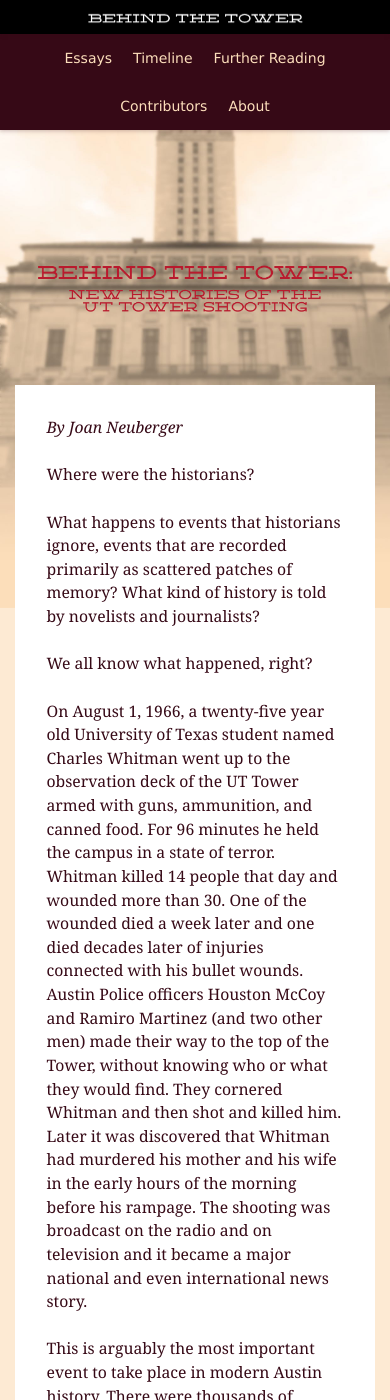
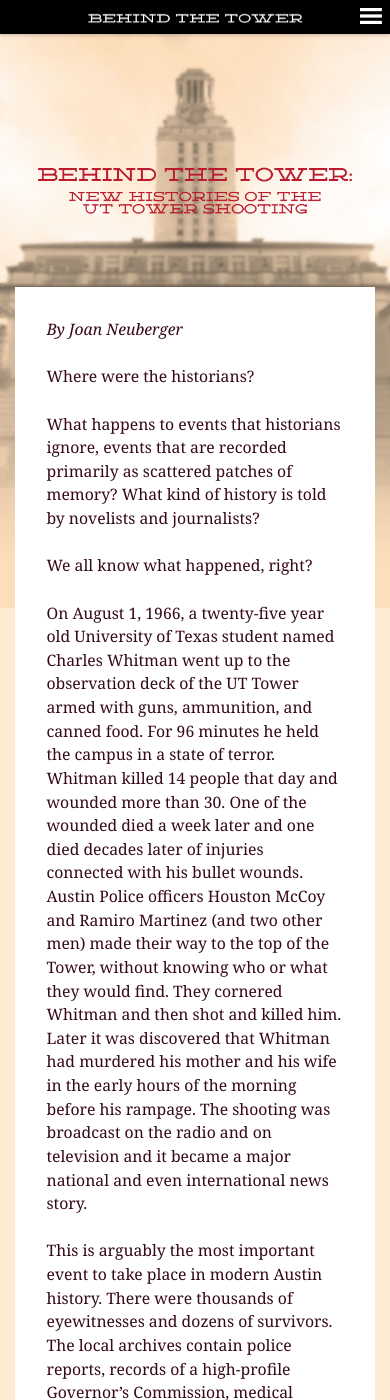
Before and after one commit to utexas-public-history/tower, a Jekyll site: the page built from index.md, in a window 390 px wide and 1400 px high. Built offline with Jekyll 4.4.1, drawn with Linux system fonts in a browser that asks for light colours.

Commit message:
Add hamburger menu for header in small viewport sizes

```diff
--- a/_includes/header.html
+++ b/_includes/header.html
@@ -1,5 +1,27 @@
 <div class="top-banner bar">
-  <a href="{{ site.baseurl }}/"><img src="{{ site.baseurl }}/images/interface/banner.png" alt="Behind the Tower" /><span class="invisible-text">Behind the Tower</span></a>
+  <a href="#" id="hamburger">
+    <img src="{{ site.baseurl }}/images/interface/hamburger.png" />
+  </a>
+  <a href="{{ site.baseurl }}/" class="logo"><img src="{{ site.baseurl }}/images/interface/banner.png" alt="Behind the Tower" /><span class="invisible-text">Behind the Tower</span></a>
+
+  <div id="mobile-header">
+    <nav>
+      <ul>
+        <li><a href="{{ site.baseurl }}/essays">Essays</a></li>
+        <li><a href="{{ site.baseurl }}/timeline">Timeline</a></li>
+        <li><a href="{{ site.baseurl }}/further-reading">Further Reading</a></li>
+        <li><a href="{{ site.baseurl }}/contributors">Contributors</a></li>
+        <li><a href="{{ site.baseurl }}/about">About</a></li>
+      </ul>
+    </nav>
+  </div>
+
+  <script type="text/javascript">
+    $('#hamburger').on('click', function(e) {
+      e.preventDefault();
+      $('#mobile-header').toggle();
+    });
+  </script>
 </div>
 <div class="header bar">
   <nav class="container">
@@ -12,7 +34,7 @@
             --><li><a href="{{ site.baseurl }}/essays">Essays</a></li><!--
           {% endif -%}
           {% if page.nav_highlight == 'timeline' -%}
-            --><li><a href="{{ site.baseurl }}/timeline" class="here">Timeline</a></li>!--
+            --><li><a href="{{ site.baseurl }}/timeline" class="here">Timeline</a></li><!--
           {% else -%}
             --><li><a href="{{ site.baseurl }}/timeline">Timeline</a></li><!--
           {% endif -%}
--- a/_sass/base.scss
+++ b/_sass/base.scss
@@ -55,11 +55,56 @@
         left: 0;
     }
 
-    a {
+    a.logo {
       display: block;
       margin: 0 auto;
       max-width: 235px;
       width: 50%;
+    }
+
+    #hamburger {
+      display: none;
+      position: absolute;
+        top: 8px;
+        right: 8px;
+      width: 22.5px;
+
+      img {
+        display: block;
+        height: 16px;
+        width: 22.5px;
+      }
+    }
+
+    #mobile-header {
+      display: none;
+
+      ul {
+        list-style-type: none;
+        margin-top: 1em;
+        padding-left: 0;
+        text-align: center;
+
+        li {
+          border-bottom: 1px $textColor solid;
+
+          &:last-child {
+            border-bottom-width: 0px;
+          }
+
+          a {
+            background-color: transparent;
+            color: $negativeColor;
+            display: block;
+            padding: .25em 0;
+
+            &:hover, &:active {
+              background-color: $textColor;
+              text-decoration: none;
+            }
+          }
+        }
+      }
     }
   }
 
@@ -360,7 +405,7 @@
     font-size: 15px;
   }
 
-  div.bar.top-banner a {
+  div.bar.top-banner a.logo {
     width: 80%;
   }
 }
@@ -370,3 +415,22 @@
     font-size: 14px;
   }
 }
+
+@media (max-width: 520px) {
+  body {
+    padding-top: 32px;
+  }
+
+  .bar.top-banner {
+    position: fixed;
+      top: 0;
+
+    #hamburger {
+      display: block;
+    }
+  }
+
+  .header {
+    display: none;
+  }
+}
```
Also changed, not shown: images/interface/hamburger.png (added).
